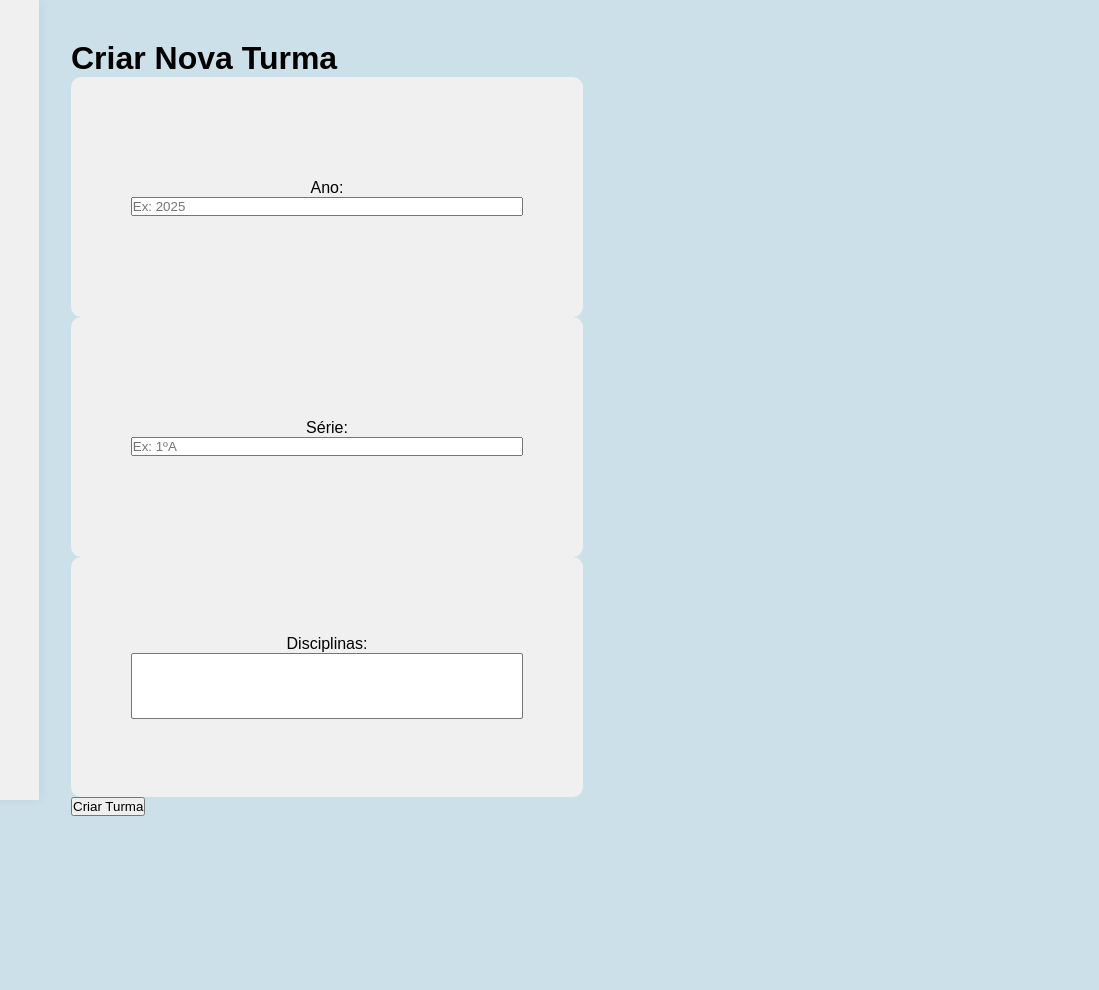
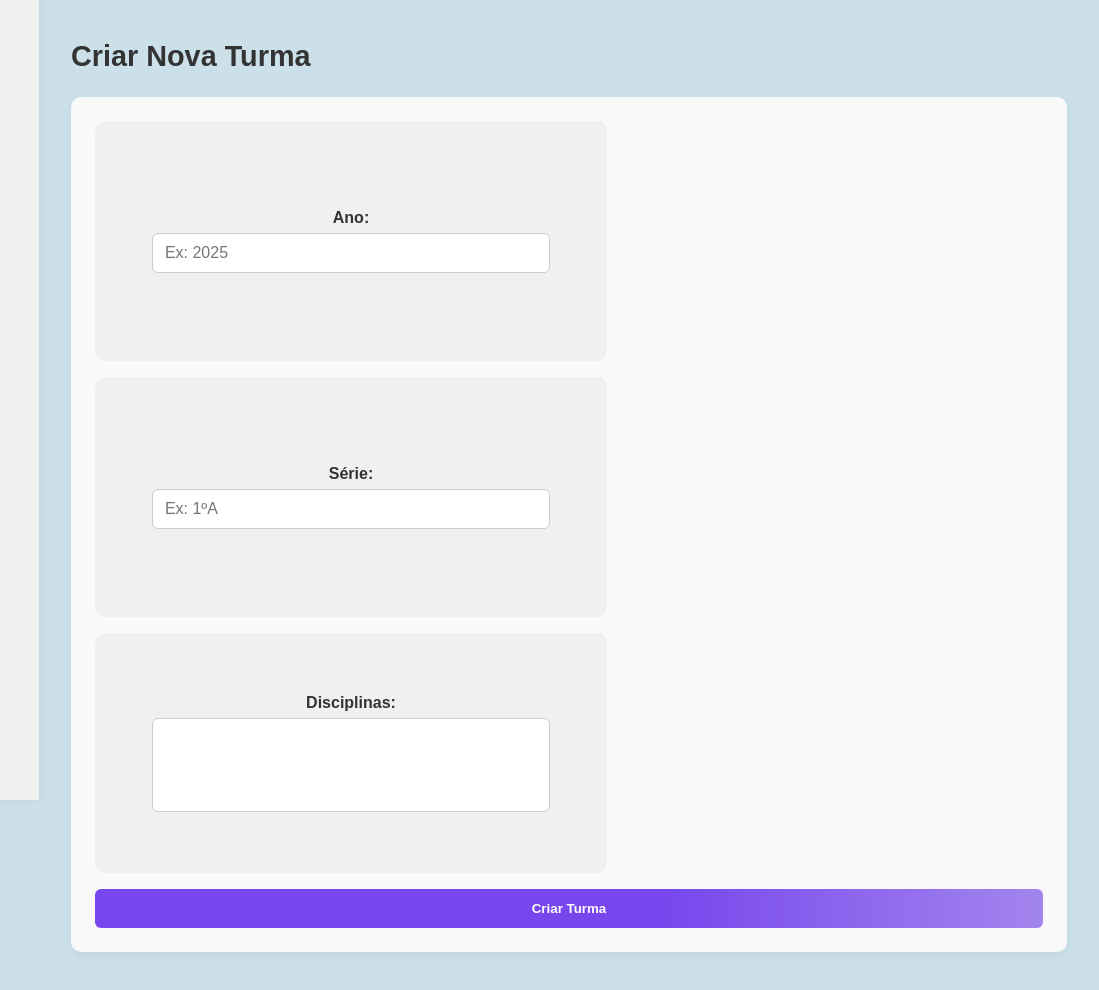
Before and after one commit to holtzzzzzz/SchoolFlow, a plain HTML site: page SchoolFlow/criarTurmas.html in a window 1280 px wide. Shown: the full height of the page, 181-1280 px from the left. Before the commit the page ends 856 px from the top, so only its background shows below. Drawn offline with Linux system fonts and the light colour scheme; no server answers.

Commit message:
Update styles.css

```diff
--- a/SchoolFlow/styles.css
+++ b/SchoolFlow/styles.css
@@ -9,6 +9,85 @@ body {
   font-family: Arial, sans-serif;
   background: #CBE0E9;
   min-height: 100vh;
+}
+.main-content {
+  margin-left: 220px;
+  padding: 40px 32px;
+  max-width: 700px;
+}
+
+h1 {
+  font-size: 1.8rem;
+  color: #333;
+  margin-bottom: 24px;
+}
+
+.form-turma {
+  display: flex;
+  flex-direction: column;
+  gap: 16px;
+  background-color: #f9f9f9;
+  padding: 24px;
+  border-radius: 10px;
+  box-shadow: 0 4px 12px rgba(0,0,0,0.05);
+}
+
+.form-row {
+  display: flex;
+  flex-direction: column;
+}
+
+label {
+  font-weight: 600;
+  margin-bottom: 6px;
+  color: #333;
+}
+
+input, select {
+  padding: 10px 12px;
+  border-radius: 6px;
+  border: 1px solid #ccc;
+  font-size: 1rem;
+  background: #fff;
+  transition: border-color 0.3s;
+}
+
+input:focus, select:focus {
+  border-color: #7747ed;
+  outline: none;
+}
+
+.btn-submit {
+  padding: 12px 0;
+  background: linear-gradient(90deg, #7747ed 60%, #a385ee 100%);
+  border: none;
+  color: #fff;
+  font-weight: 600;
+  border-radius: 6px;
+  cursor: pointer;
+  transition: background 0.3s;
+}
+
+.btn-submit:hover {
+  background: linear-gradient(90deg, #5f32d4 60%, #8a6ee4 100%);
+}
+
+.mensagem {
+  margin-top: 12px;
+  font-weight: 600;
+  color: #333;
+  text-align: center;
+}
+
+/* ===== Responsividade ===== */
+@media (max-width: 768px) {
+  .main-content {
+    margin-left: 0;
+    padding: 24px 16px;
+  }
+  .form-turma {
+    padding: 16px;
+  }
 }
 
 nav.sidebar {
```
